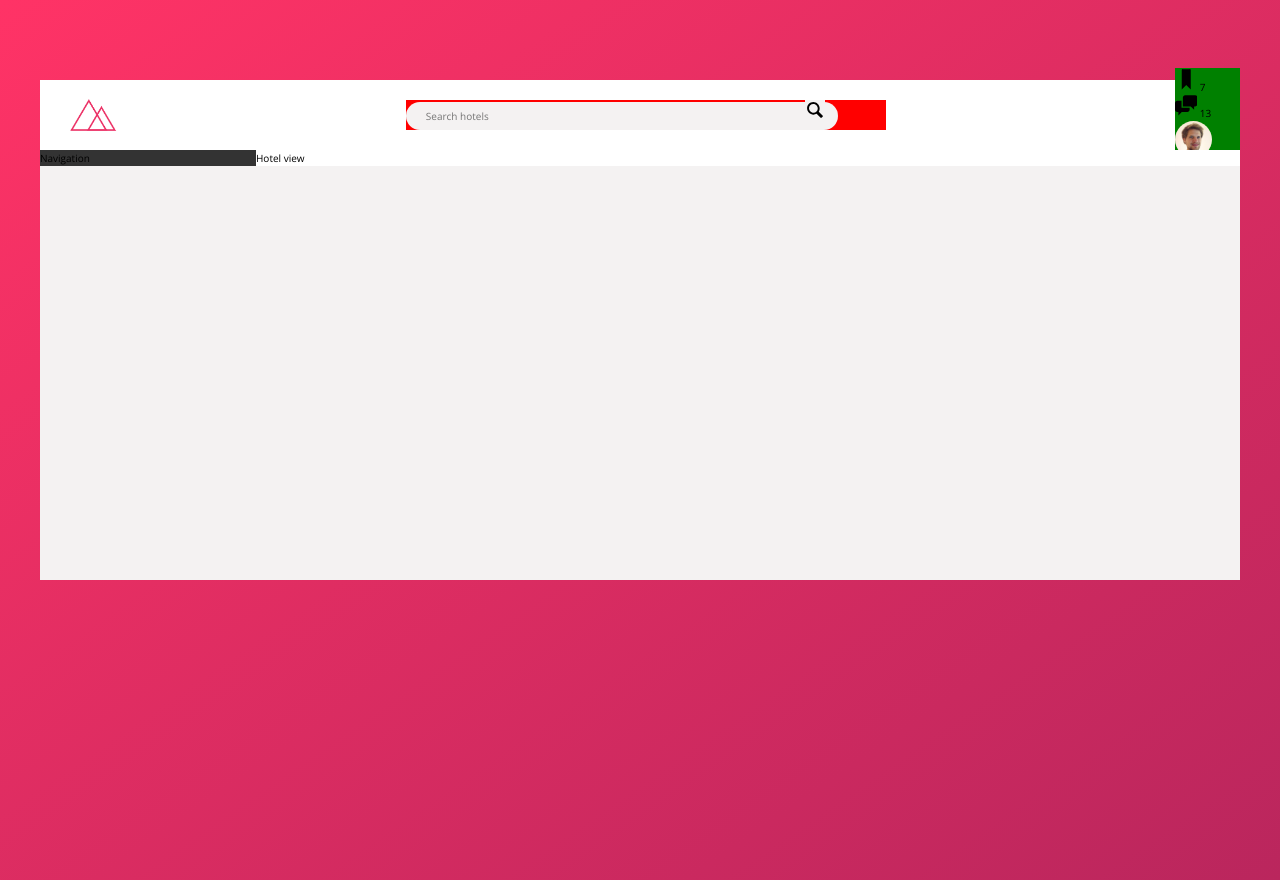
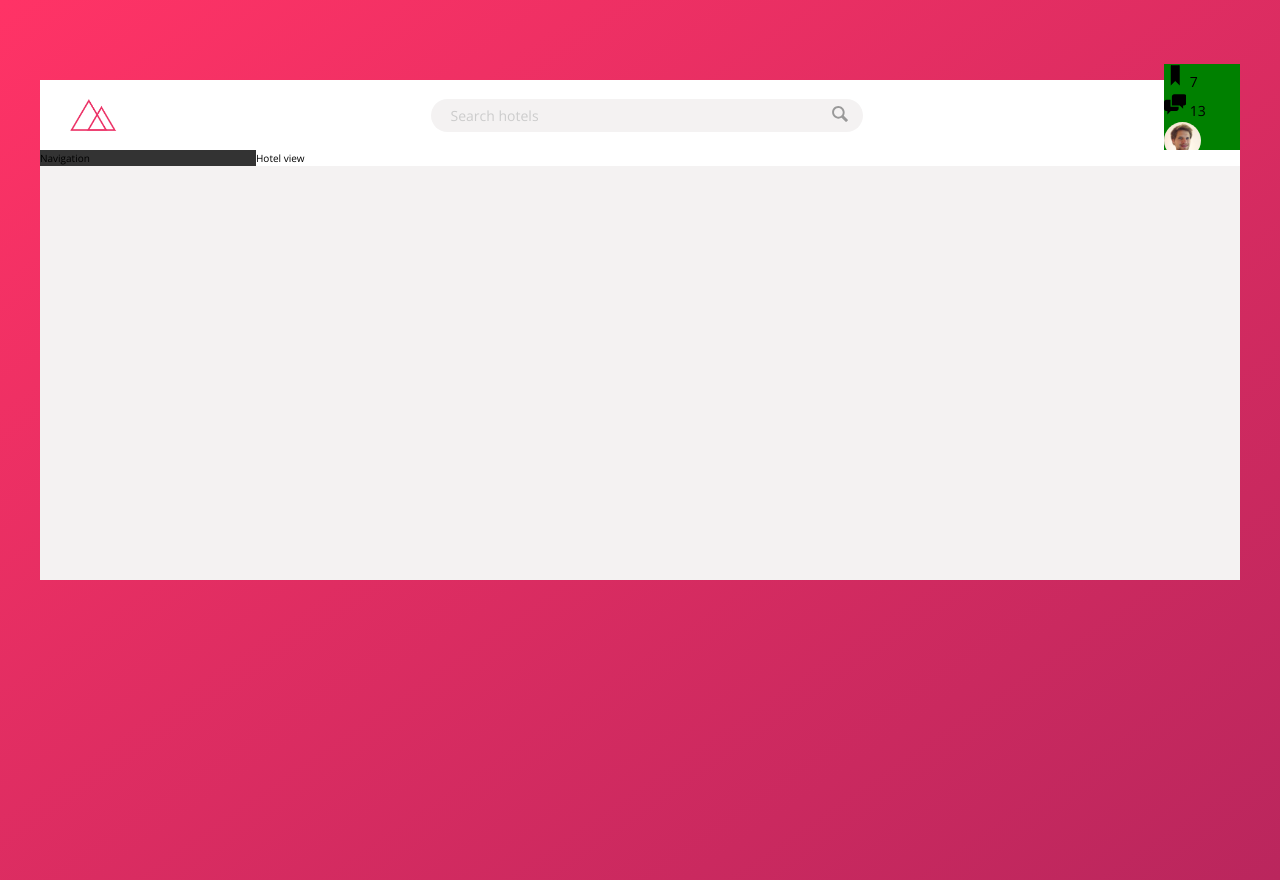
Before and after one commit to waysideoff/Trillo-Project, a website: page index.html in a window 1280 px wide. Drawn offline with nearby package versions, Linux system fonts and the light colour scheme.

Commit message:
building header -- part2

```diff
--- a/sass/components.scss
+++ b/sass/components.scss
@@ -11,8 +11,11 @@
 ///////////////////////////////////
 // SEARCH
 .search {
-	background-color: red;
 	flex: 0 0 40%;
+
+	display: flex;
+	align-items: center;
+	justify-content: center;
 
 	&__input {
 		font-family: inherit;
@@ -24,13 +27,22 @@
 		border-radius: 100px;
 		width: 90%;
 		transition: all .2s;
-		margin-right: -3.5rem;
+		margin-right: -3.25rem;
 
 		&:focus {
 			outline: none;
 			width: 100%;
 			background-color: var(--color-grey-light-3);
 		}
+
+		&::-webkit-input-placeholder {
+			font-weight: 100;
+			color: var(--color-grey-light-4);
+		}
+	}
+
+	&__input:focus + &__button {
+		background-color: var(--color-grey-light-3);
 	}
 
 	&__button {
@@ -49,6 +61,7 @@
 	&__icon {
 		height: 2rem;
 		width: 2rem;
+		fill: var(--color-grey-dark-3);
 	}
 }
 
--- a/sass/layout.scss
+++ b/sass/layout.scss
@@ -8,6 +8,7 @@
 }
 
 .header {
+	font-size: 1.4rem;
 	height: 7rem;
 	background-color: #fff;
 	border-bottom: var(--color-grey-light-2);
```
Also changed, not shown: css/style.css.
